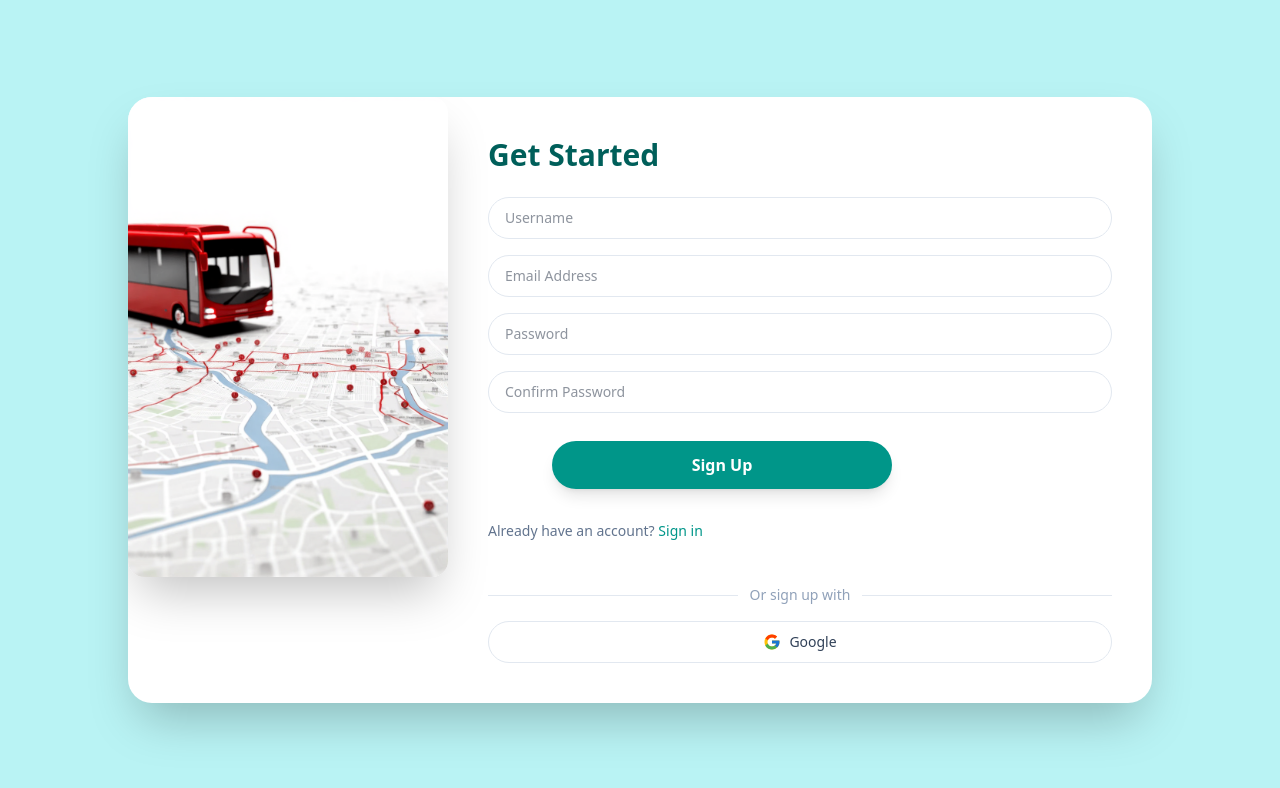
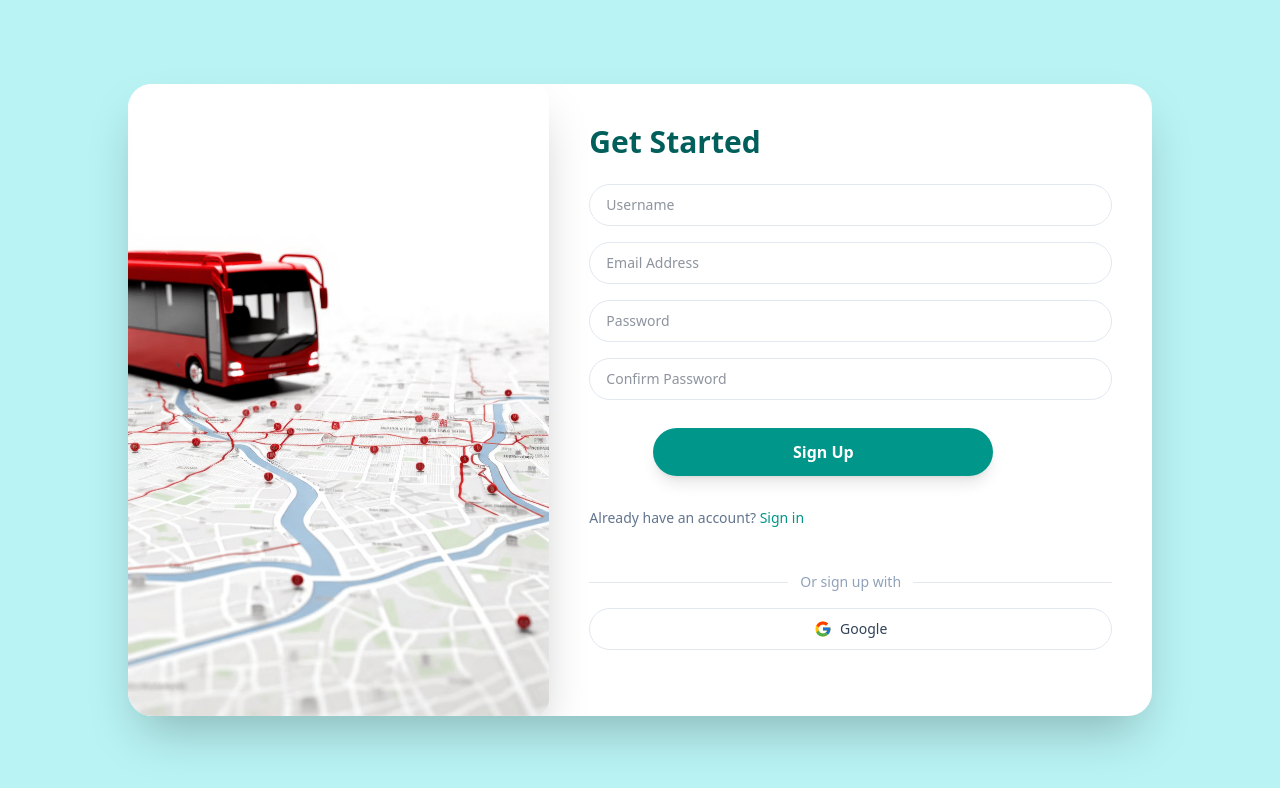
Before and after one commit to NIBM-GALLE/GAHDSE241F-transitgo, a React (Vite) app in the folder TRANSITGO_FRONTEND/: page /signup in a window 1280 px wide. Shown: the top 788 px of the page. Built offline with nearby package versions, Linux system fonts and the light colour scheme.

Commit message:
update signup page

```diff
--- a/TRANSITGO_FRONTEND/src/pages/auth/Signup.jsx
+++ b/TRANSITGO_FRONTEND/src/pages/auth/Signup.jsx
@@ -11,7 +11,7 @@ const Signup = () => {
           <img
             src={SignupImage}
             alt="Signup illustration"
-            className="max-h-[480px] w-auto object-contain rounded-2xl shadow-2xl"
+            className="h-158 w-auto object-contain rounded-2xl shadow-2xl"
           />
         {/* </div> */}
 
```
